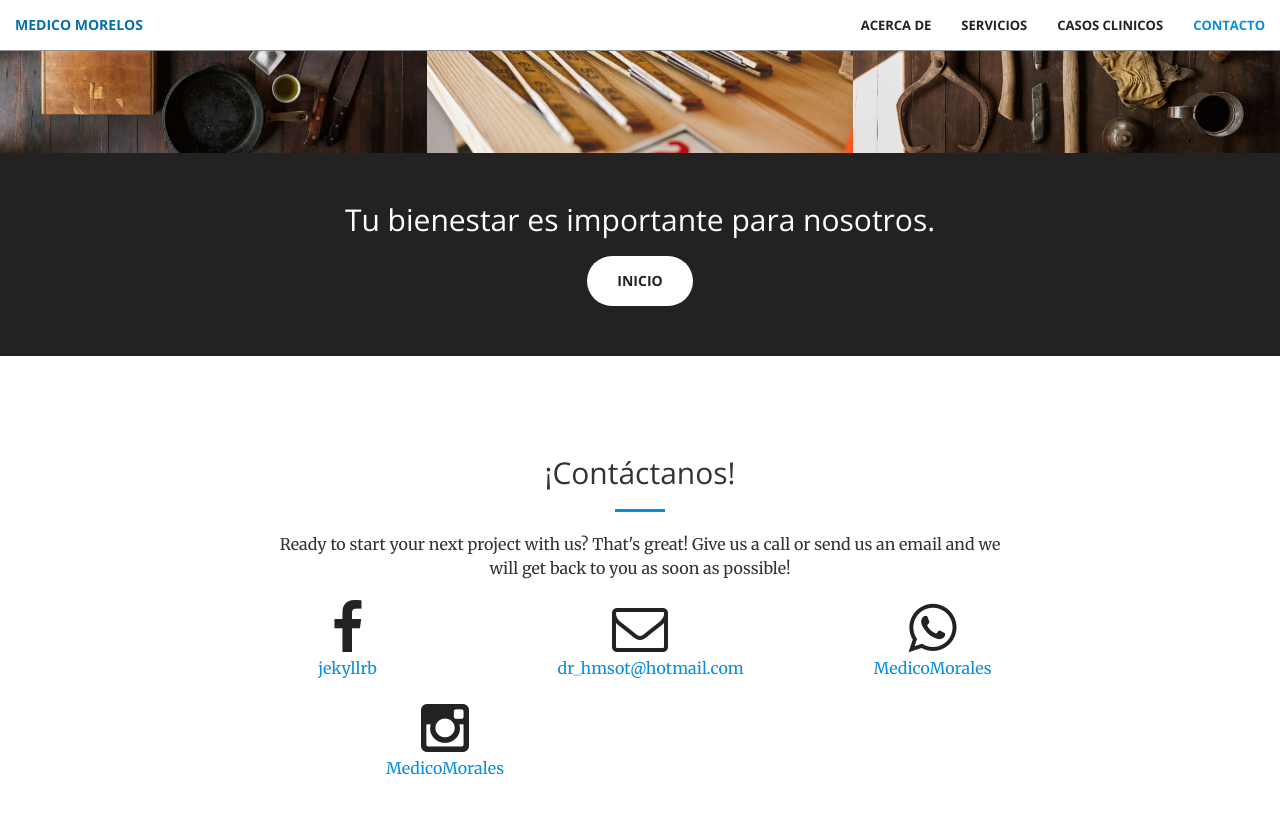
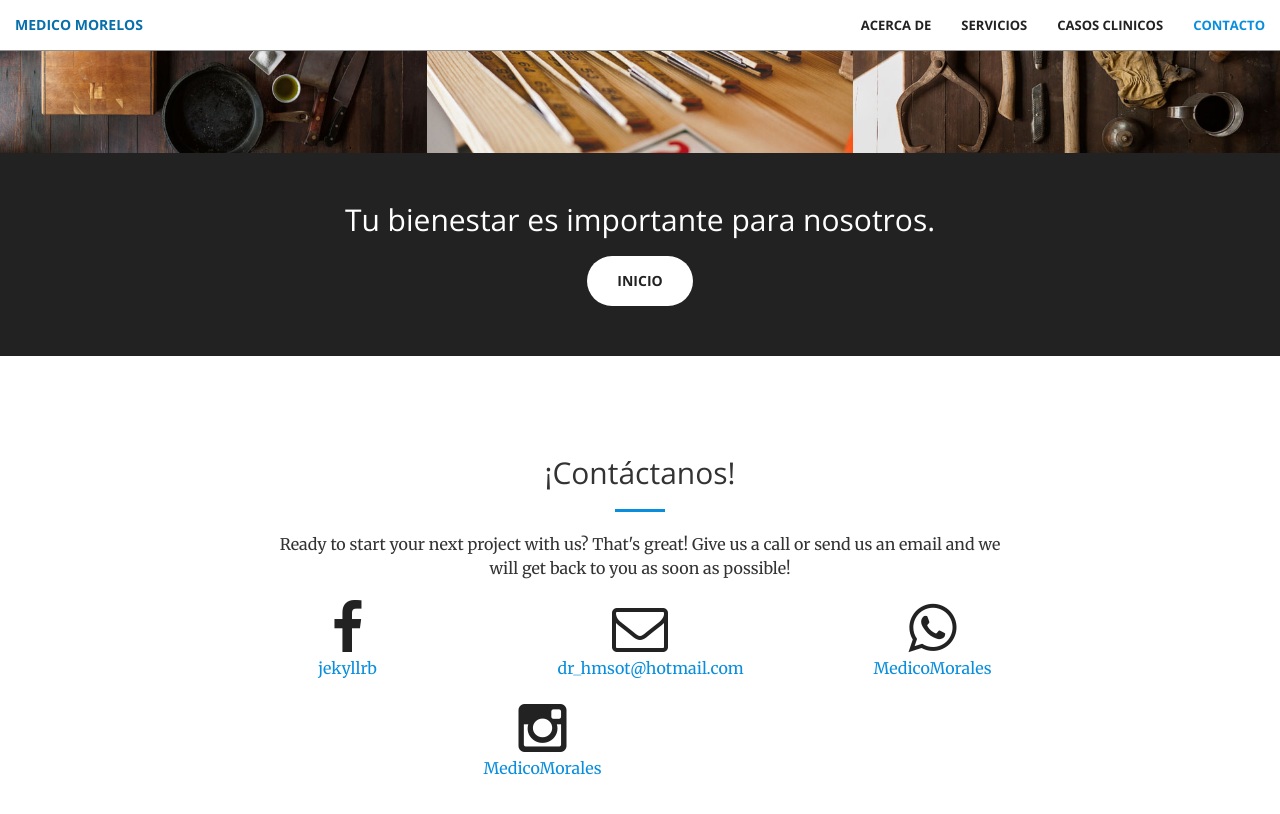
Before and after one commit to MedicoMorales/MedicoMorelos, a Jekyll site: the page built from index.html, in a window 1280 px wide and 900 px high, scrolled down 2033 px. Shown: the top 814 px of the window. Built offline with Jekyll 4.4.1, drawn with Linux system fonts in a browser that asks for light colours.

Commit message:
Update contact.html

```diff
--- a/_includes/contact.html
+++ b/_includes/contact.html
@@ -25,7 +25,7 @@
                 <p>{{ site.whatsapp_username }}</p>
             </a>
         </div>
-        <div class="col-lg-2 col-lg-offset-3 text-center">
+        <div class="col-lg-2 col-lg-offset-4 text-center">
             <a href="https://github.com/{{ site.github_username }}">
             <i class="fa fa-instagram fa-3x wow bounceIn" data-wow-delay=".1s"></i>
                 <p>{{ site.github_username }}</p>
```
